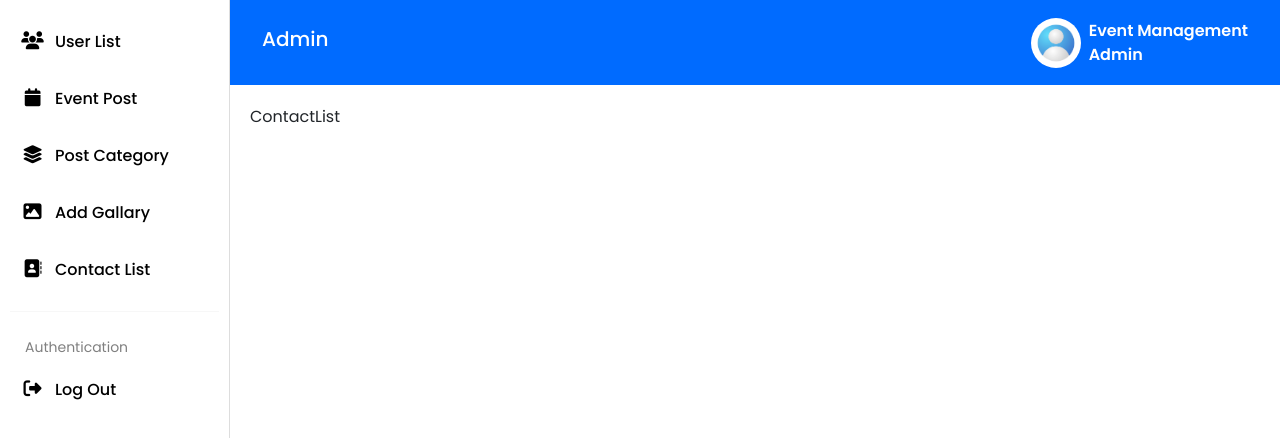
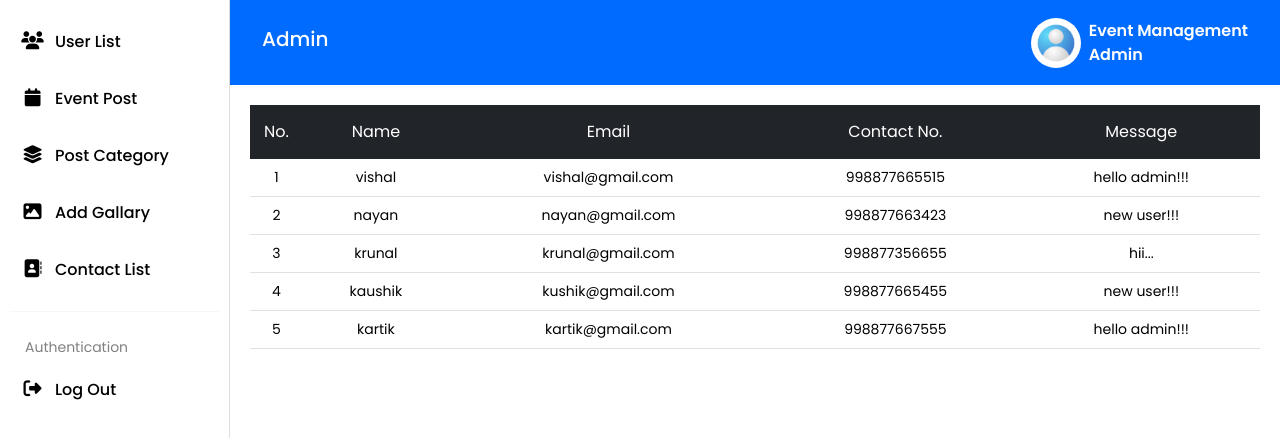
Before and after one commit to vivek8091/admin-event, a React (Create React App) app: page /ContactList in a window 1280 px wide. Shown: the top 438 px of the page. Built offline with nearby package versions, Linux system fonts and the light colour scheme; a web font is replaced by a local one.

Commit message:
Contact list page completed

```diff
--- a/src/Components/ContactList.js
+++ b/src/Components/ContactList.js
@@ -1,10 +1,74 @@
-function ContactList(){
-    return(
-        <>
-            ContactList
-        </>
-    );
+const contactData = [
+    {
+        id: 1,
+        name: "vishal",
+        email: "vishal@gmail.com",
+        phone: 998877665515,
+        message: "hello admin!!!",
+    },
+    {
+        id: 2,
+        name: "nayan",
+        email: "nayan@gmail.com",
+        phone: 998877663423,
+        message: "new user!!!",
+    },
+    {
+        id: 3,
+        name: "krunal",
+        email: "krunal@gmail.com",
+        phone: 998877356655,
+        message: "hii...",
+    },
+    {
+        id: 4,
+        name: "kaushik",
+        email: "kushik@gmail.com",
+        phone: 998877665455,
+        message: "new user!!!",
+    },
+    {
+        id: 1,
+        name: "kartik",
+        email: "kartik@gmail.com",
+        phone: 998877667555,
+        message: "hello admin!!!",
+    },
+];
+
+
+
+function ContactList() {
+  return (
+    <>
+      <div className="contact-table ">
+        <div className="table-responsive">
+          <table className="table table-borderless text-center">
+            <thead className="table-dark">
+              <tr>
+                <th>No.</th>
+                <th>Name</th>
+                <th>Email</th>
+                <th>Contact No.</th>
+                <th>Message</th>
+              </tr>
+            </thead>
+            <tbody>
+              {contactData.map((contact, index) => (
+                <tr key={contact.id} className="align-middle">
+                  <td>{index + 1}</td>
+                  <td>{contact.name}</td>
+                  <td>{contact.email}</td>
+                  <td>{contact.phone}</td>
+                  <td>{contact.message}</td>
+                </tr>
+              ))}
+            </tbody>
+          </table>
+        </div>
+      </div>
+    </>
+  );
 }
 
-
 export default ContactList;
--- a/src/Components/Dashboard.js
+++ b/src/Components/Dashboard.js
@@ -70,7 +70,7 @@ function Dashboard() {
   };
   return (
     <>
-      <div className="container mt-4">
+      <div className="container">
         <div className="table-responsive">
           <table className="table table-borderless text-center">
             <thead className="table-dark">
--- a/src/Styles/main.css
+++ b/src/Styles/main.css
@@ -282,3 +282,6 @@ hr {
     margin: auto;
     margin-top: 1rem;
 }
+
+
+/* Contact list CSS */
```
